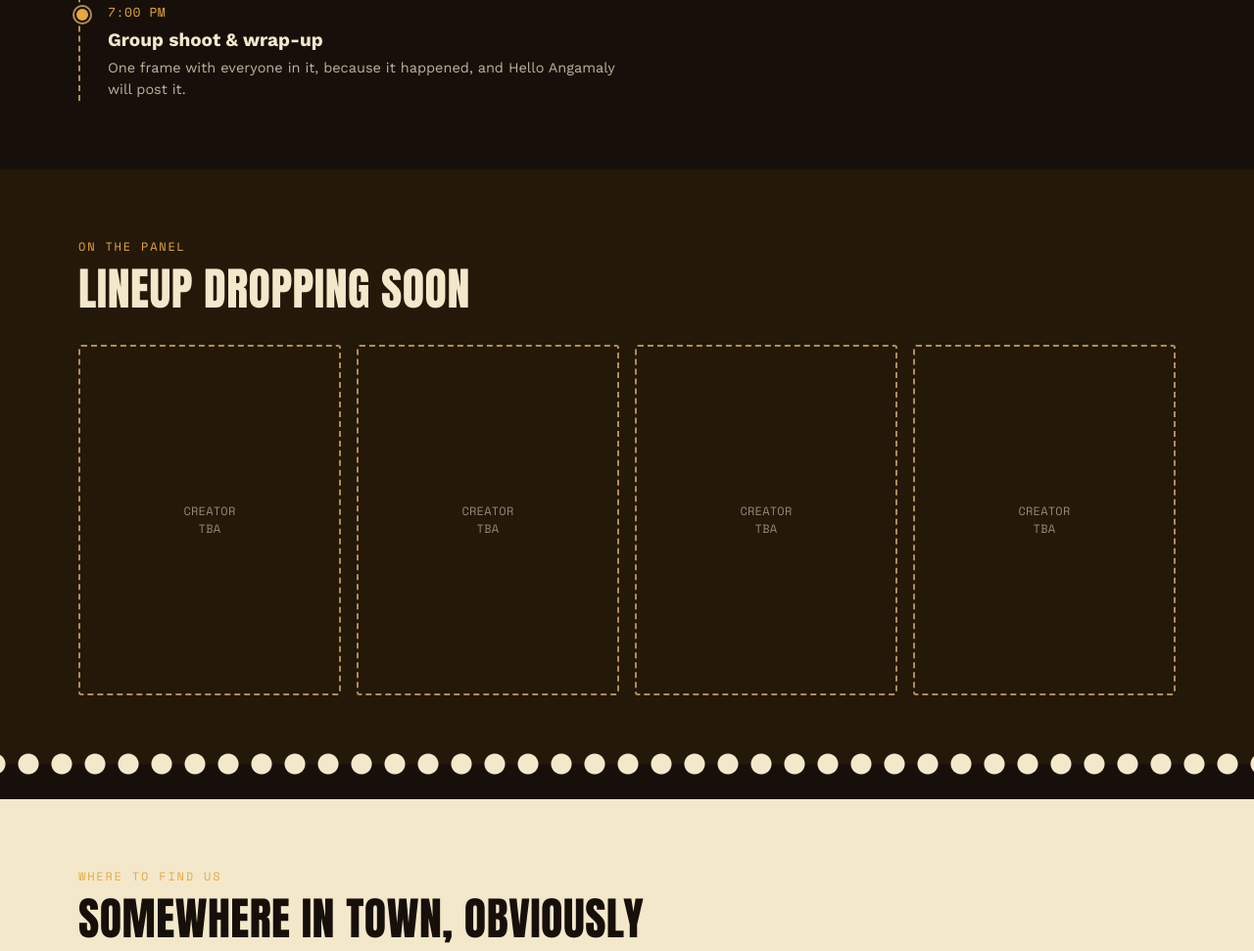
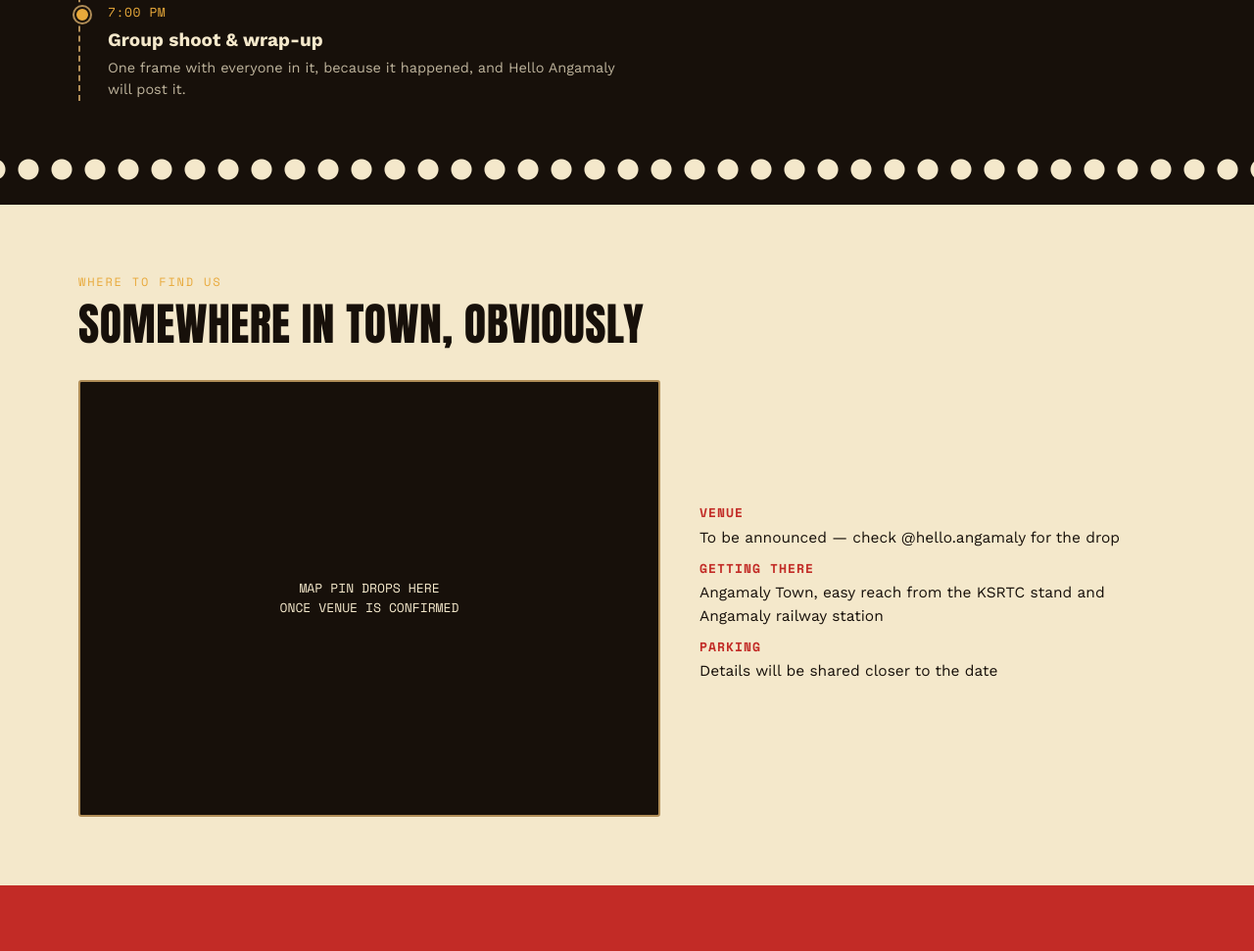
Before and after one commit to seooctotech/CONFLUENCE-Meetup2026, a plain HTML site: page index.html in a window 1280 px wide. Shown: the part 2519-3490 px from the top of the page at 98% size. Drawn offline with nearby package versions, Linux system fonts and the light colour scheme.

Commit message:
Update index.html

```diff
--- a/index.html
+++ b/index.html
@@ -591,7 +591,7 @@ Hosted by Hello Angamaly.
     </div>
   </section>
 
-  <section class="lineup" id="lineup">
+<!-- <section class="lineup" id="lineup">
     <div class="section-inner">
       <div class="kicker">ON THE PANEL</div>
       <h2 class="section-title">Lineup dropping soon</h2>
@@ -602,7 +602,7 @@ Hosted by Hello Angamaly.
         <div class="l-card"><span>CREATOR<br>TBA</span></div>
       </div>
     </div>
-  </section>
+  </section>-->
 
   <div class="stub-divider stub-divider--onpaper" aria-hidden="true"></div>
 
```
